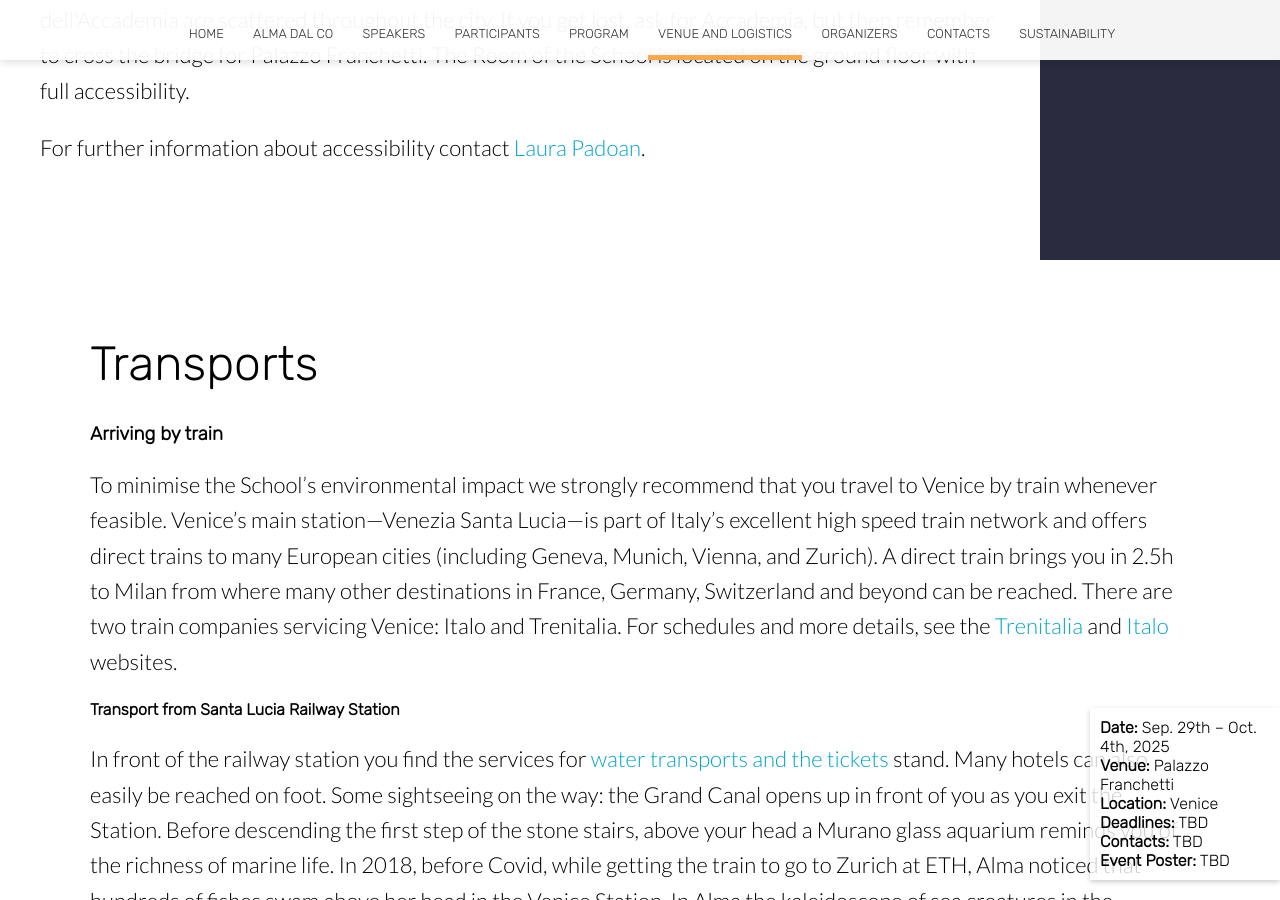
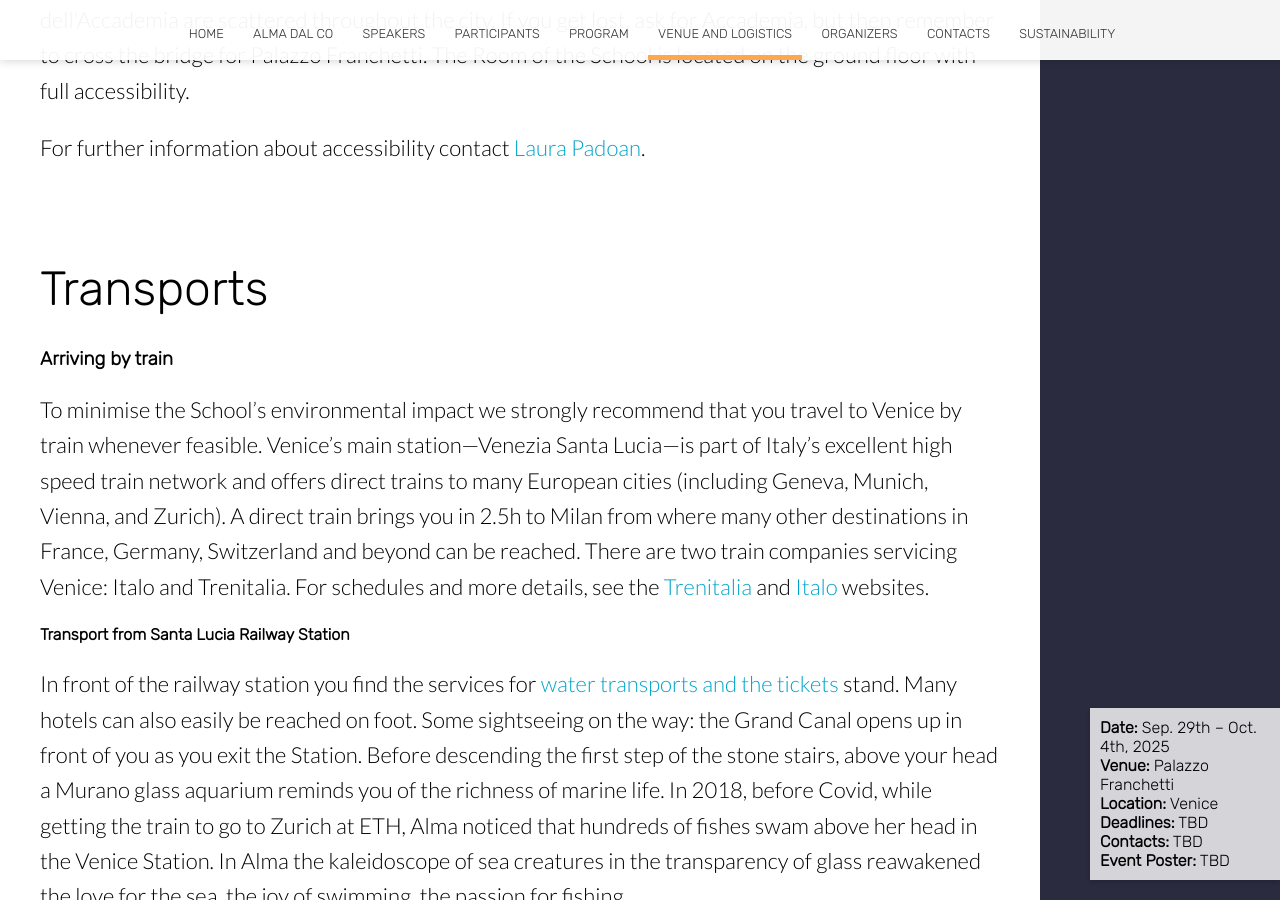
Before and after one commit to almadalcoschool/almadalcoschool.github.io, a Jekyll site: the page built from venue.html, in a window 1280 px wide and 900 px high, scrolled down 932 px. Built offline with Jekyll 4.4.1, drawn with Linux system fonts in a browser that asks for light colours; nearby versions of some CDN libraries.

Commit message:
venue formatting

```diff
--- a/venue.html
+++ b/venue.html
@@ -102,8 +102,6 @@
 				</div>
 			</div>
 	</section>
-</div>
-<div>
 	<section class="info ">
 		<div class="container flex">
 			<div class="text">
@@ -186,9 +184,7 @@
 			</div>
 		</div>
 	</section>
-</div>
-<!-- <div>
-	<section class="info">
+	<!-- <section class="info">
 		<div class="container flex">
 			<div class="text">
 				<h2 class="editable">Accommodation</h2>
@@ -197,6 +193,6 @@
 				</p>
 			</div>
 		</div>
-	</section>
-</div> -->
+	</section> -->
+</div>
 </body>
```
